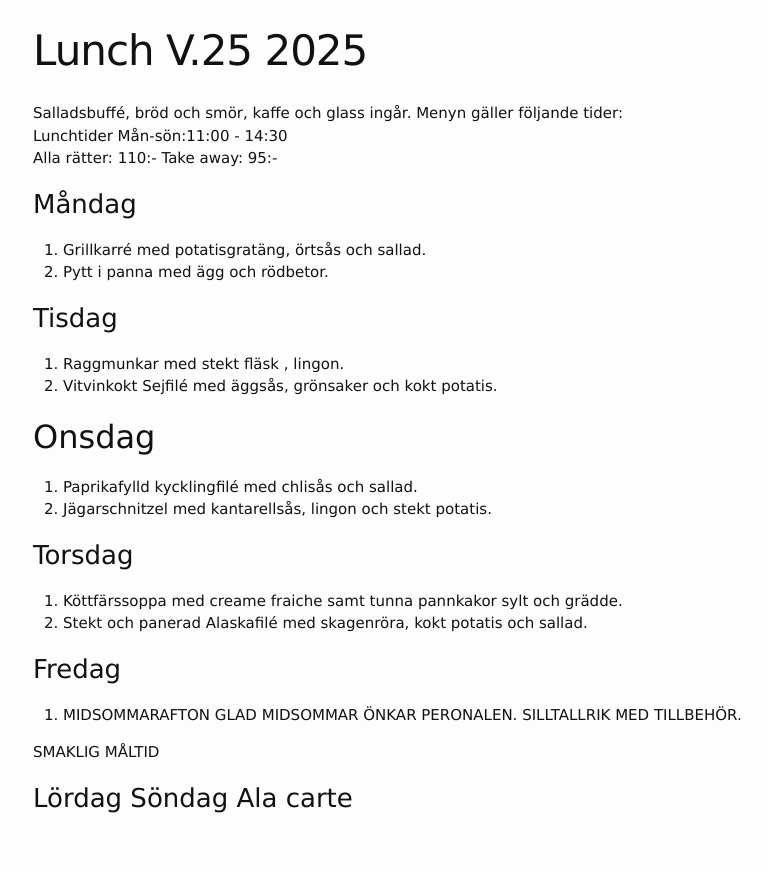
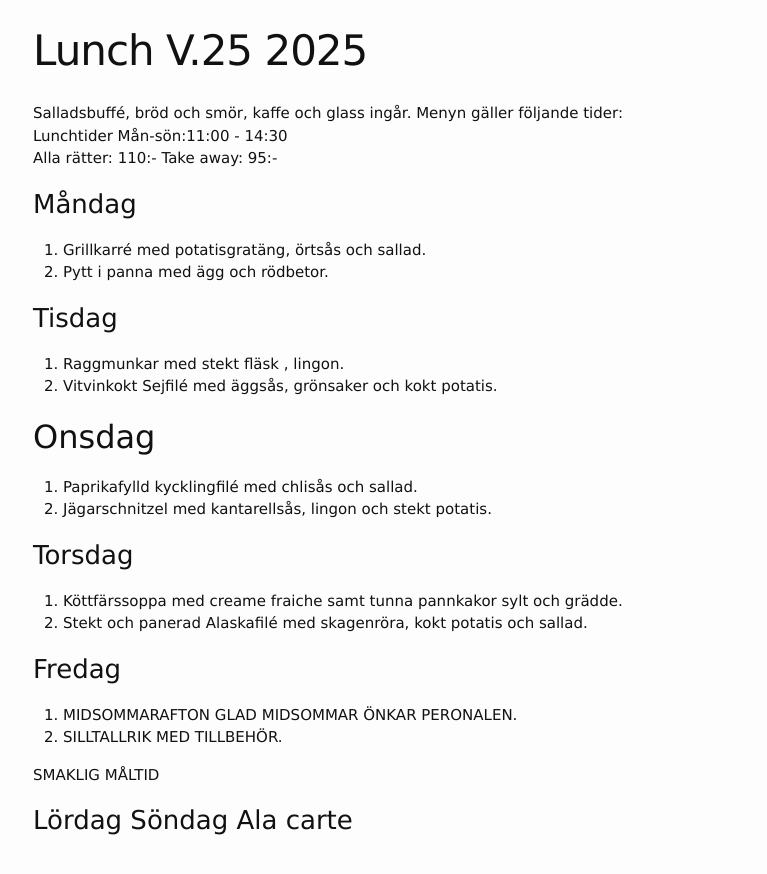
Before and after one commit to FarInn62/farinn62.github.io, a Jekyll site: the page built from lunch.md, in a window 1280 px wide. Shown: the top 874 px of the page, without its empty margins (237-1004 px from the left). Built offline with Jekyll 4.4.1, drawn with Linux system fonts in a browser that asks for light colours; part of the change alters nothing that is shown.

```diff
--- a/lunch.md
+++ b/lunch.md
@@ -32,7 +32,7 @@ Alla rätter: 110:- Take away: 95:-
 ### Fredag
 
 1. MIDSOMMARAFTON GLAD MIDSOMMAR ÖNKAR PERONALEN.
-   SILLTALLRIK MED TILLBEHÖR.
+2. SILLTALLRIK MED TILLBEHÖR.
 
 SMAKLIG MÅLTID
 
```
